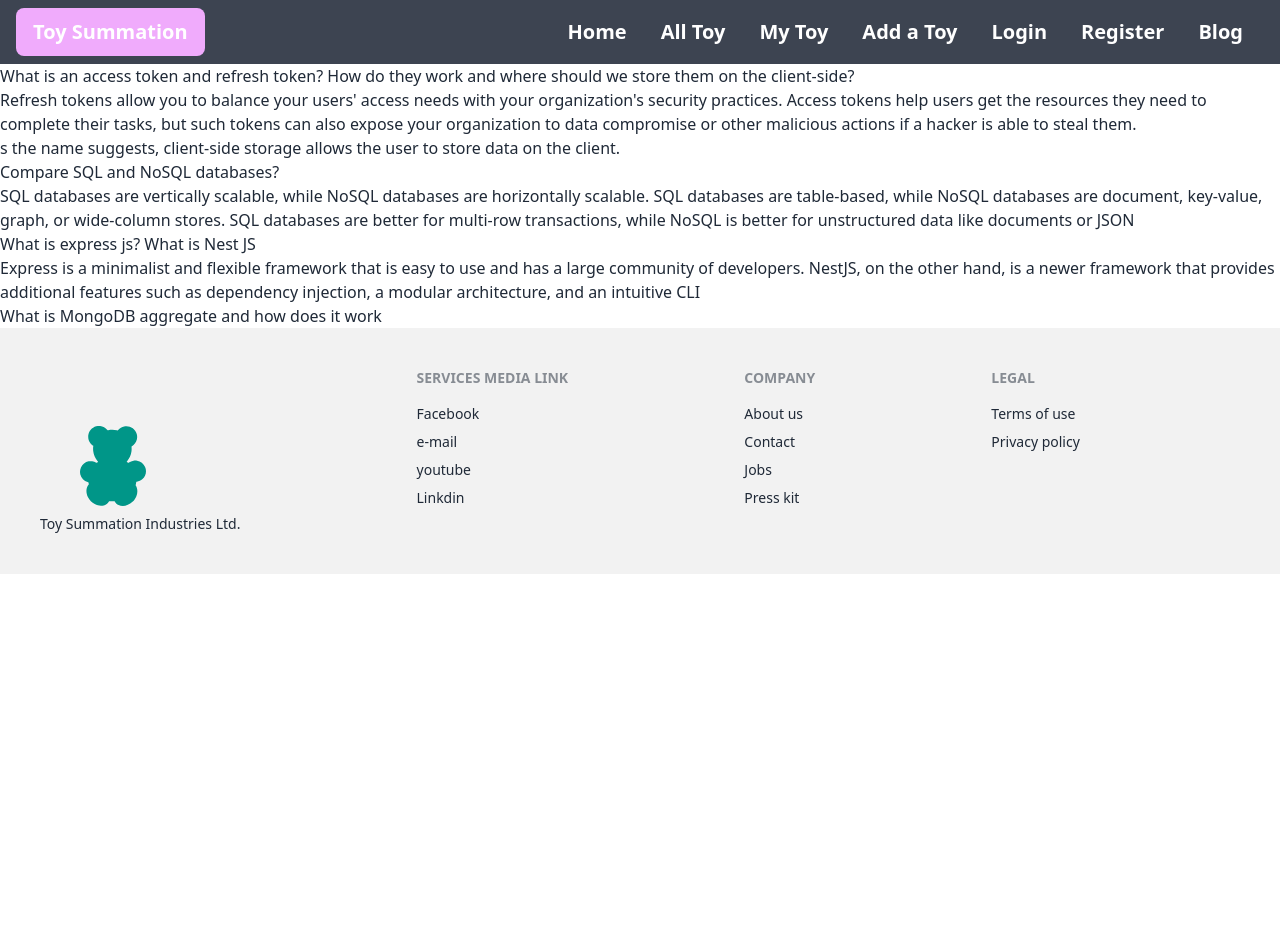
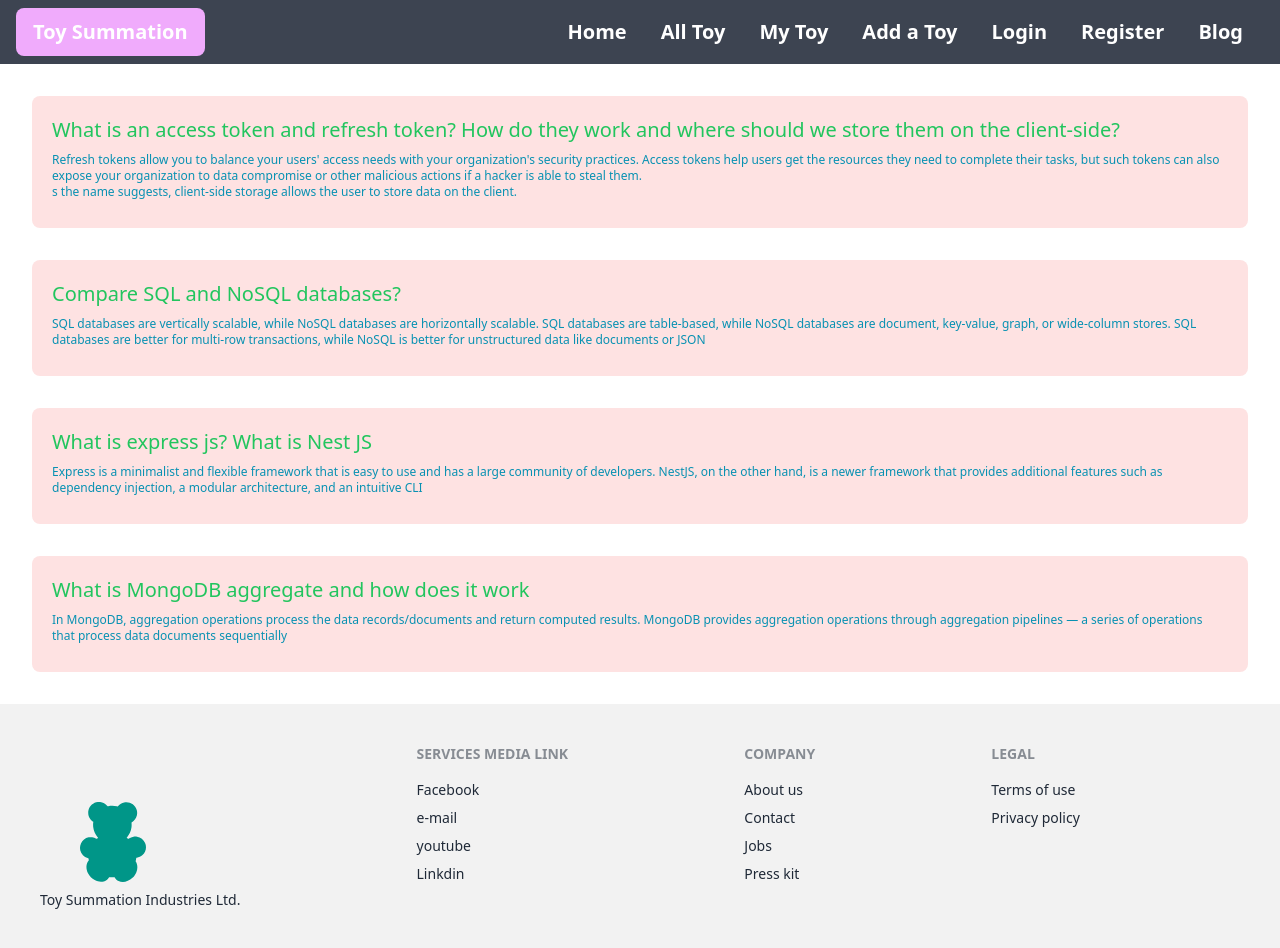
Before and after one commit to MAHBUBNISHAN/toy_hunter_project, a React (Vite) app: page /blog in a window 1280 px wide. Before the commit the page ends 800 px from the top, so only its background shows below. Built offline with nearby package versions, Linux system fonts and the light colour scheme; no server answers.

Commit message:
commite with blog

```diff
--- a/src/Pages/Blog/Blog.jsx
+++ b/src/Pages/Blog/Blog.jsx
@@ -3,37 +3,38 @@ import React from 'react';
 const Blog = () => {
     return (
         <div>
-            <div>
-                <h3>What is an access token and refresh token? How do they work and where should we store them on the client-side?</h3>
-                <p>
+            <div className=' bg-red-100 m-8 p-5 rounded-lg'>
+                <h3 className=' text-xl text-green-500'>What is an access token and refresh token? How do they work and where should we store them on the client-side?</h3>
+                <p className=' text-xs text-cyan-600 my-2'>
                 Refresh tokens allow you to balance your users' access needs with your organization's security practices. Access tokens help users get the resources they need to complete their tasks, but such tokens can also expose your organization to data compromise or other malicious actions if a hacker is able to steal them. <br />
                 s the name suggests, client-side storage allows the user to store data on the client. <br />
 
                 </p>
             </div>
-            <div>
-                <h3>
+            <div className=' bg-red-100 m-8 p-5 rounded-lg'>
+                <h3 className='text-xl text-green-500'>
                 Compare SQL and NoSQL databases?
 
                 </h3>
-                <p>
+                <p className='text-xs text-cyan-600 my-2'>
                 SQL databases are vertically scalable, while NoSQL databases are horizontally scalable. SQL databases are table-based, while NoSQL databases are document, key-value, graph, or wide-column stores. SQL databases are better for multi-row transactions, while NoSQL is better for unstructured data like documents or JSON
                 </p>
             </div>
-            <div>
-                <h3>
+            <div className=' bg-red-100 m-8 p-5 rounded-lg'>
+                <h3 className='text-xl text-green-500'>
                 What is express js? What is Nest JS
                 </h3>
-                <p>
+                <p className='text-xs text-cyan-600 my-2'>
                 Express is a minimalist and flexible framework that is easy to use and has a large community of developers. NestJS, on the other hand, is a newer framework that provides additional features such as dependency injection, a modular architecture, and an intuitive CLI
                 </p>
             </div>
-            <div>
-                <h3>
+            <div className=' bg-red-100 m-8 p-5 rounded-lg'>
+                <h3 className='text-xl text-green-500'>
                 What is MongoDB aggregate and how does it work
                 </h3>
-                <p>
-
+                <p className='text-xs text-cyan-600 my-2'>
+                In MongoDB, aggregation operations process the data records/documents and return computed results.
+                MongoDB provides aggregation operations through aggregation pipelines — a series of operations that process data documents sequentially
                 </p>
             </div>
         </div>
```
